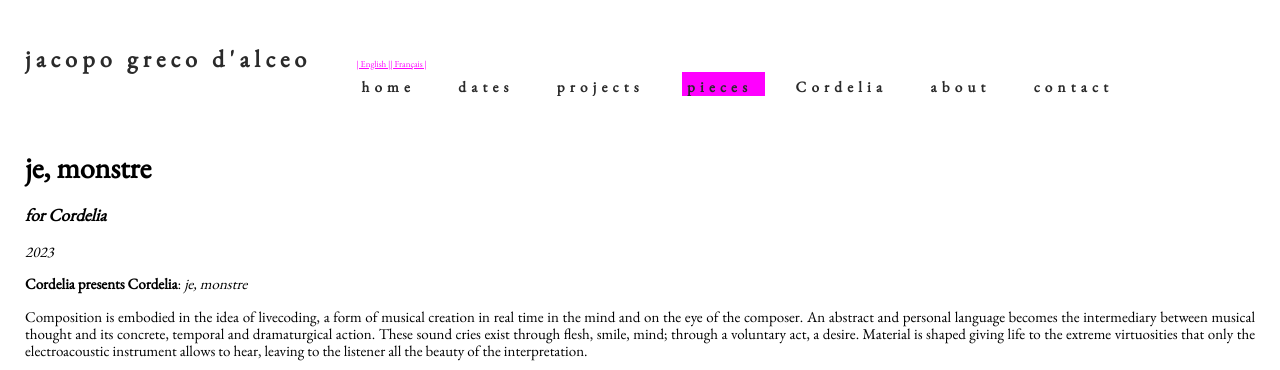
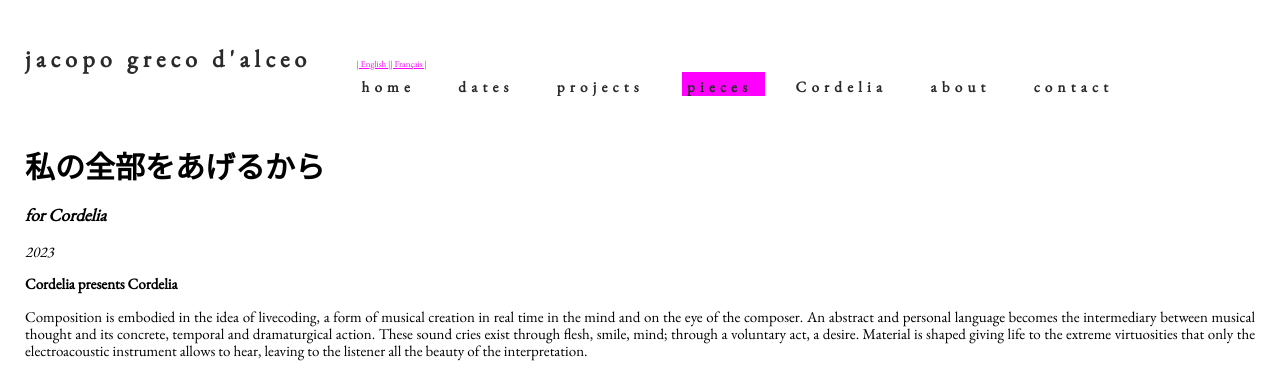
Before and after one commit to jacopogrecodalceo/jacopogrecodalceo.github.io, a Jekyll site: the page built from content/_en/pieces/23_2-je_monstre.md, in a window 1280 px wide, cut to the strip 0-370 px from the top of the page. Built offline with Jekyll 4.4.1, drawn with Linux system fonts in a browser that asks for light colours.

```diff
--- a/_data/dates.yml
+++ b/_data/dates.yml
@@ -1,4 +1,4 @@
-- what: "Cordelia"
+- what: "私の全部をあげるから"
   when: "2023/08/12"
   site: "https://fb.me/e/10ucU2GSi"
   name: "It's more fun to compute"
@@ -12,7 +12,7 @@
   city: "Théâtre Municipal Berthelot de Montreuil"
   country: "FR"
 
-- what: "je, monstre"
+- what: "私の全部をあげるから"
   when: "2023/07/14"
   site: https://fb.me/e/6Fm8RmQcX
   name: "Festival 16:30"
--- a/content/_en/pieces/23_2-je_monstre.md
+++ b/content/_en/pieces/23_2-je_monstre.md
@@ -1,11 +1,11 @@
 ---
-title: je, monstre
-slug: je_monstre
+title: 私の全部をあげるから
+slug: ti-darò-tutta-me-stessa
 instrumentation: for Cordelia
 tags: Cordelia, electronic
 year: 2023
 ---
-**Cordelia presents Cordelia**: _je, monstre_
+**Cordelia presents Cordelia**
 
 Composition is embodied in the idea of livecoding, a form of musical creation in real time in the mind and on the eye of the composer. An abstract and personal language becomes the intermediary between musical thought and its concrete, temporal and dramaturgical action. These sound cries exist through flesh, smile, mind; through a voluntary act, a desire. Material is shaped giving life to the extreme virtuosities that only the electroacoustic instrument allows to hear, leaving to the listener all the beauty of the interpretation.
 
```
Also changed, not shown: content/_fr/pieces/23_2-je_monstre.md (+4 -4 lines).
